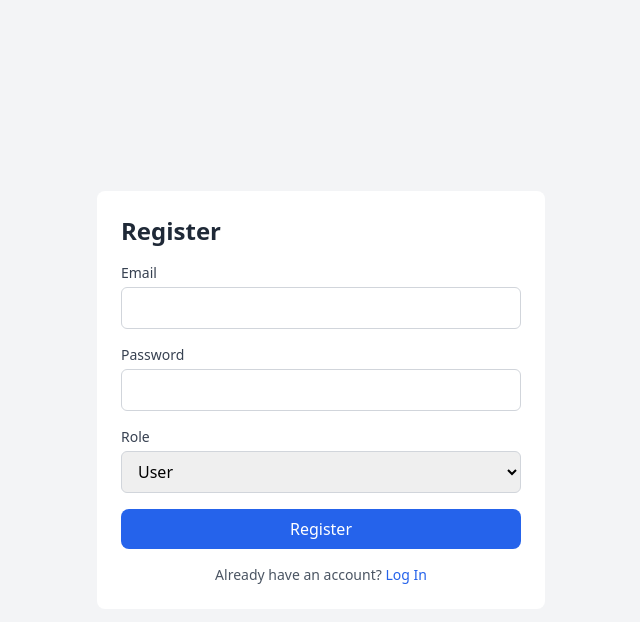
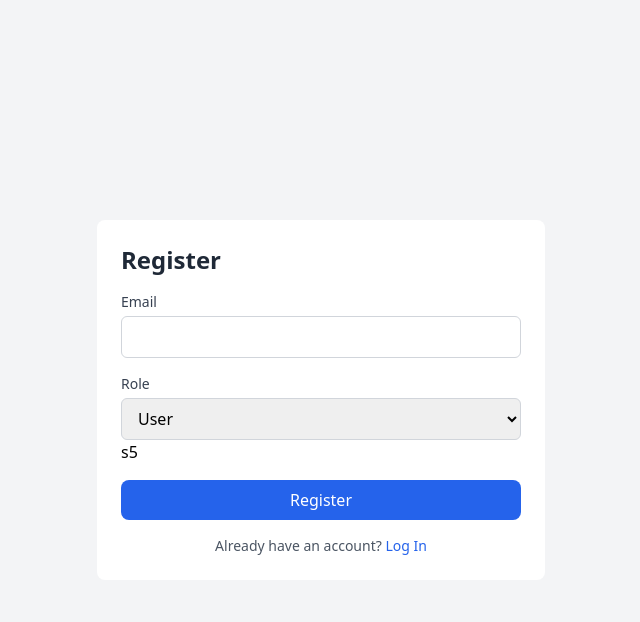
Before and after one commit to KulunuVidanage123/APITable, a React (Vite) app: page / in a window 1280 px wide. Both pictures are taken after a click on the button "Register". Shown: the top 622 px of the page, without its empty margins (319-959 px from the left). Built offline with nearby package versions, Linux system fonts and the light colour scheme.

Commit message:
added the automated password generating using nodemailer

```diff
--- a/src/App.tsx
+++ b/src/App.tsx
@@ -34,6 +34,7 @@
   const fileInputRef = useRef<HTMLInputElement>(null);
   const [userRole, setUserRole] = useState<'user' | 'admin' | 'manager'>('user');
 
+  // Inquiry form state
   const [inquiryForm, setInquiryForm] = useState({
     name: '',
     email: '',
@@ -64,9 +65,9 @@
     imageUrl: '',
   });
   const [loginData, setLoginData] = useState({ email: '', password: '' });
+
   const [registerData, setRegisterData] = useState({
     email: '',
-    password: '',
     role: 'user',
   });
 
@@ -201,10 +202,11 @@
       });
       const result = await res.json();
       if (!res.ok) throw new Error(result.message || 'Registration failed');
-      toast.success('Registered successfully! Please log in.');
+
+      toast.success('Registered successfully! Check your email for your password.');
       setShowRegister(false);
       setShowLogin(true);
-      setRegisterData({ email: '', password: '', role: 'user' });
+      setRegisterData({ email: '', role: 'user' });
     } catch (err) {
       toast.error(err instanceof Error ? err.message : 'Registration failed');
     }
@@ -221,17 +223,14 @@
   const handleInquirySubmit = async (e: React.FormEvent) => {
     e.preventDefault();
     setSubmittingInquiry(true);
-
     try {
       const response = await fetch(`${API_BASE_URL}/inquiry`, {
         method: 'POST',
         headers: { 'Content-Type': 'application/json' },
         body: JSON.stringify(inquiryForm),
       });
-
       const result = await response.json();
       if (!response.ok) throw new Error(result.message || 'Failed to send inquiry');
-
       toast.success('Inquiry sent successfully! We’ll contact you soon.');
       setInquiryForm({ name: '', email: '', mobile: '', message: '' });
     } catch (err) {
@@ -298,6 +297,7 @@
         return;
       }
     }
+
     const payload = {
       firstName: formData.firstName,
       lastName: formData.lastName,
@@ -310,6 +310,7 @@
       imageUrl,
       source: 'dashboard',
     };
+
     try {
       if (editingUserId) {
         const response = await fetch(`${API_BASE_URL}/user/${editingUserId}`, {
@@ -364,6 +365,7 @@
         return;
       }
     }
+
     const payload = {
       title: productFormData.title,
       brand: productFormData.brand,
@@ -374,6 +376,7 @@
       description: productFormData.description,
       imageUrl,
     };
+
     try {
       if (editingProductId) {
         const response = await fetch(`${API_BASE_URL}/product/${editingProductId}`, {
@@ -675,7 +678,7 @@
             </form>
           </div>
         )}
-        {/* Register Modal */}
+
         {showRegister && (
           <div className="bg-white rounded-lg p-6 w-full max-w-md">
             <h2 className="text-2xl font-bold text-gray-800 mb-4">Register</h2>
@@ -691,16 +694,6 @@
                 />
               </div>
               <div>
-                <label className="block text-sm font-medium text-gray-700 mb-1">Password</label>
-                <input
-                  type="password"
-                  value={registerData.password}
-                  onChange={(e) => setRegisterData({ ...registerData, password: e.target.value })}
-                  className="w-full px-3 py-2 border border-gray-300 rounded-md focus:outline-none focus:ring-2 focus:ring-blue-500"
-                  required
-                />
-              </div>
-              <div>
                 <label className="block text-sm font-medium text-gray-700 mb-1">Role</label>
                 <select
                   value={registerData.role}
@@ -710,7 +703,7 @@
                   <option value="user">User</option>
                   <option value="admin">Admin</option>
                 </select>
-              </div>
+              </div>s5
               <button
                 type="submit"
                 className="w-full bg-blue-600 hover:bg-blue-700 text-white font-medium py-2 px-4 rounded-lg transition-colors"
@@ -784,7 +777,7 @@
                 Users
               </button>
             )}
-            {/* Inquiry Tab - visible to all authenticated users */}
+            {/* Inquiry Tab */}
             <button
               onClick={() => setActiveTab('inquiry')}
               className={`px-4 py-3 text-left font-medium text-sm rounded-md ${
@@ -873,7 +866,7 @@
               </div>
             ) : (
               /* Inquiry Form Section */
-              <div className="max-w-3xl mx-auto">
+              <div className="max-w-4xl mx-auto">
                 <h1 className="text-3xl md:text-3xl font-bold text-gray-800 mb-8">Create Inquiry</h1>
                 <form onSubmit={handleInquirySubmit} className="space-y-6">
                   <div>
@@ -932,7 +925,7 @@
           </div>
         </div>
 
-        {/* User View Modal */}
+        {/* Modals */}
         {viewingUser && (
           <div className="fixed inset-0 bg-black bg-opacity-50 flex items-center justify-center z-50">
             <div className="bg-white rounded-lg p-6 w-full max-w-md mx-4">
@@ -977,7 +970,6 @@
           </div>
         )}
 
-        {/* Product View Modal */}
         {viewingProduct && (
           <div className="fixed inset-0 bg-black bg-opacity-50 flex items-center justify-center z-50">
             <div className="bg-white rounded-lg p-6 w-full max-w-md mx-4">
@@ -1359,7 +1351,6 @@
         )}
 
         <div className="mt-8 text-center text-gray-500 text-sm">
-          {/* &copy; {new Date().getFullYear()} */}
         </div>
       </div>
     </div>
```
